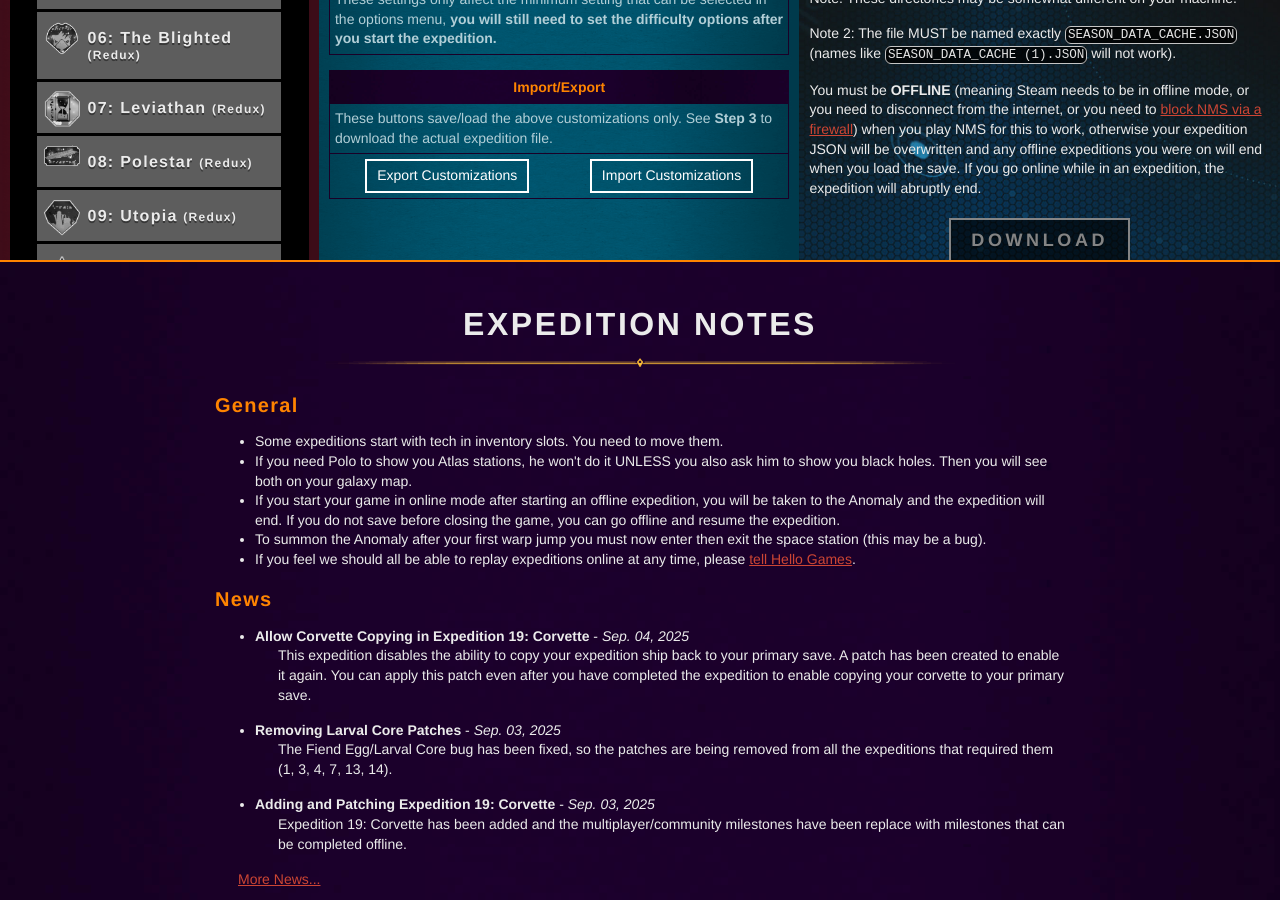
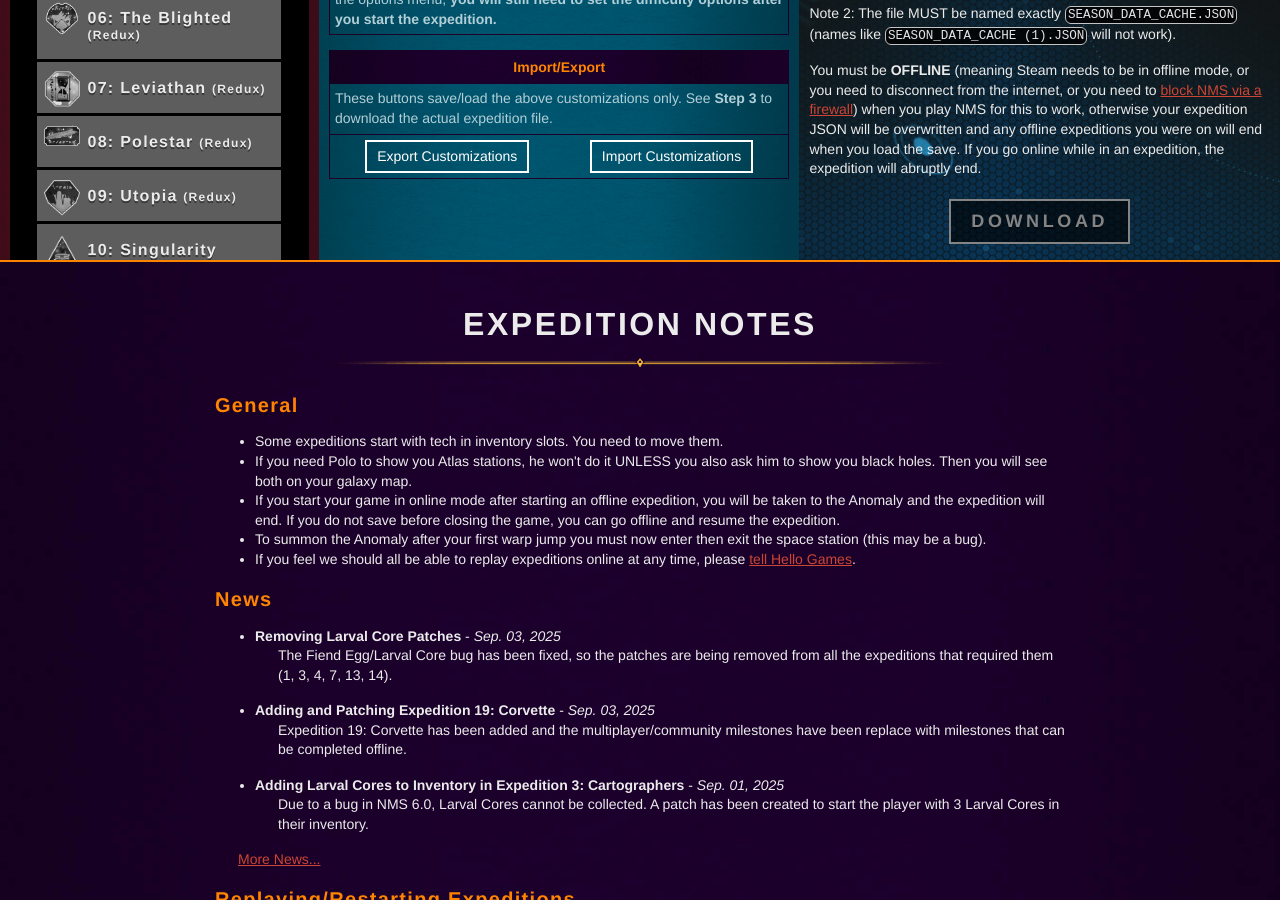
Before and after one commit to cwmonkey/nms-expeditions, a Jekyll site: the page built from index.html, in a window 1280 px wide and 900 px high, scrolled down 638 px. Built offline with Jekyll 4.4.1, drawn with Linux system fonts in a browser that asks for light colours; some web fonts are replaced; some of the changed text lies outside the part shown.

Commit message:
Removing corvette copy patch
Seems like it wasn't necessary? Maybe it was a temporary bug?

```diff
--- a/_data/expeditions.yml
+++ b/_data/expeditions.yml
@@ -250,14 +250,8 @@
   json: 19_corvette.json
   notice: >
           * The multiplayer and comunity milestones cannot be completed offline. A patch has been created to replace them.
-
-          * This expedition disables the ability to copy your expedition ship back to your primary save. A patch has been created to enable it again. You can apply this patch even after you have completed the expedition to enable copying your corvette to your primary save.
   patches:
    - id: 19_corvette_replace_community_multiplayer_milestones
      json: 19_corvette.replace_community_multiplayer_milestones.patch.json
      description: Replace community and multiplayer milestones (Recommended)
      checked: 1
-   - id: 19_corvette_allow_ship_transfer
-     json: 19_corvette.allow_ship_transfer.patch.json
-     description: Allow expedition to primary save ship copying (Recommended)
-     checked: 1
```
Also changed, not shown: _posts/2025-09-04-enable-corvette-copying.md (deleted, +0 -7 lines).
